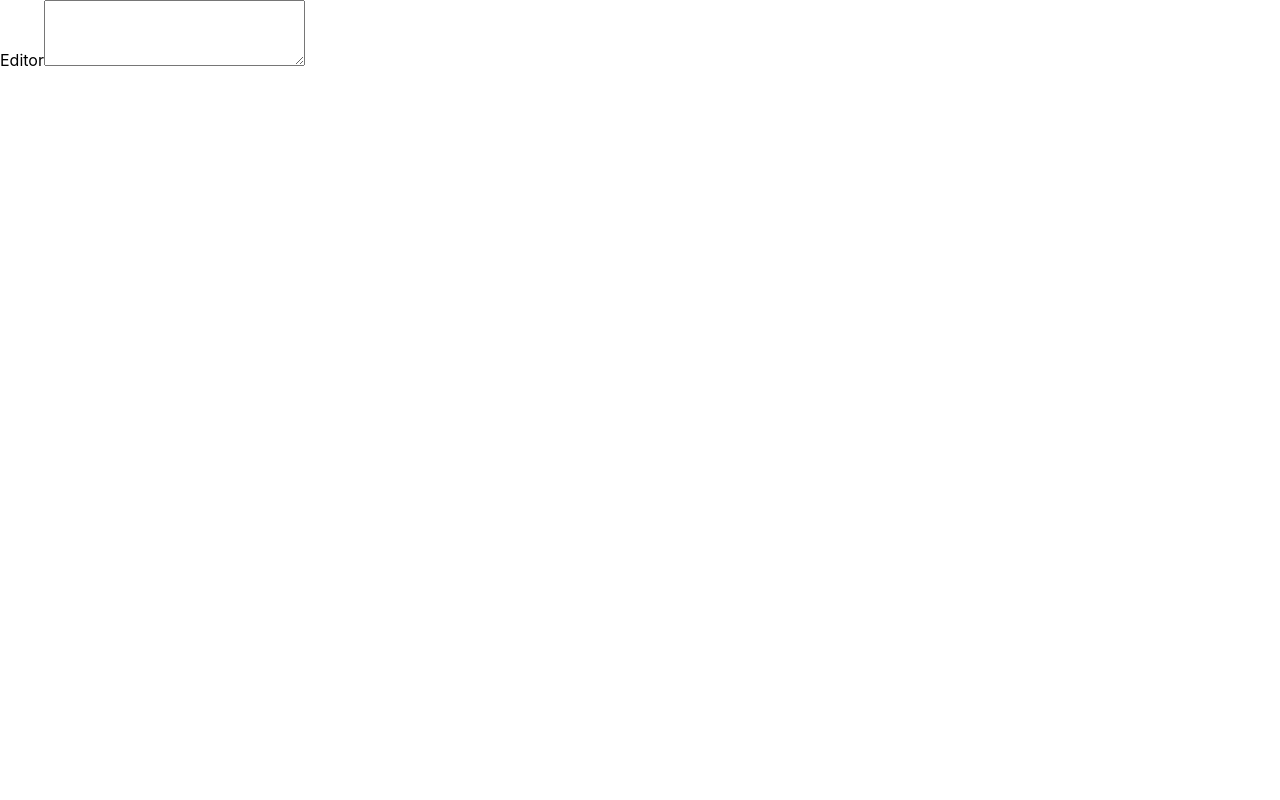
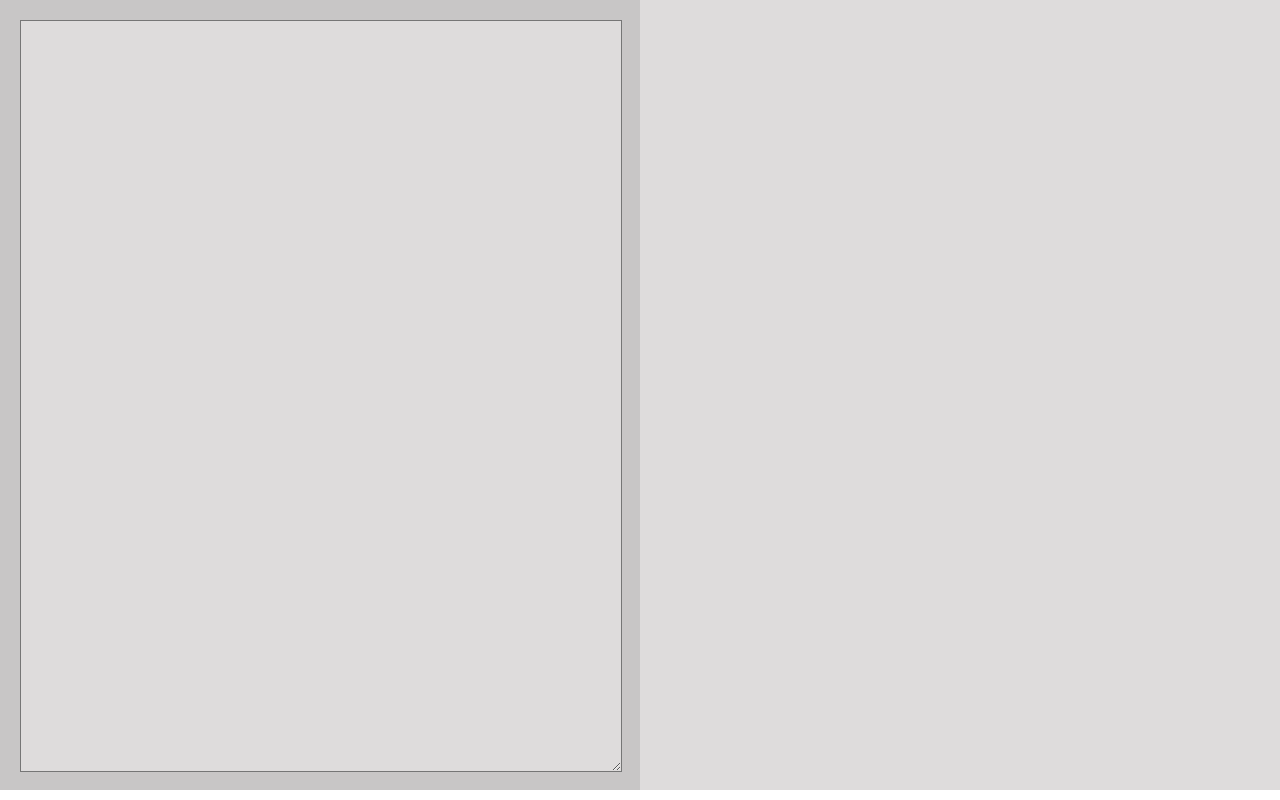
Before and after one commit to axelpelcode/previsualizador-markdown, a React (Create React App) app: page / in a window 1280 px wide. Built offline with nearby package versions, Linux system fonts and the light colour scheme.

Commit message:
commit02

```diff
--- a/package.json
+++ b/package.json
@@ -8,7 +8,9 @@
     "@testing-library/user-event": "^13.5.0",
     "react": "^18.2.0",
     "react-dom": "^18.2.0",
+    "react-markdown": "^8.0.7",
     "react-scripts": "5.0.1",
+    "react-syntax-highlighter": "^15.5.0",
     "web-vitals": "^2.1.4"
   },
   "scripts": {
--- a/public/index.html
+++ b/public/index.html
@@ -39,6 +39,7 @@
       To begin the development, run `npm start` or `yarn start`.
       To create a production bundle, use `npm run build` or `yarn build`.
     -->
+    <!-- Scripts -->
     <script src='https://cdn.freecodecamp.org/testable-projects-fcc/v1/bundle.js'></script>
   </body>
 </html>
--- a/src/App.css
+++ b/src/App.css
@@ -1,3 +1,27 @@
+
 .App {
-  text-align: center;
+  display: flex;
 }
+
+.label{
+  width: 50%;
+  height: 93.7vh;
+  padding: 20px;
+  outline: none;
+  background-color: rgb(200, 198, 198);
+}
+.textarea{
+  width: 100%;
+  height: 100%;
+  padding: 0px;
+  margin: 0px;
+  font-size: 2rem;
+  outline: none;
+  background-color: rgb(222, 220, 220);
+}
+.markdown{
+  width: 50%;
+  height: 93.7vh;
+  padding: 20px;
+  background-color: rgb(222, 220, 220);
+}
--- a/src/App.js
+++ b/src/App.js
@@ -1,13 +1,24 @@
 import React from 'react';
+import { useState } from 'react';
+import ReactMarkdown from 'react-markdown';
 import './App.css';
-import Editor from './componentes/editor';
-import Preview from './componentes/preview';
 
 function App() {
+
+  const [input, setInput] = useState();
+
   return (
-   <div>
-      <Editor />
-      <Preview />
+   <div className="App">
+        <label className="label">
+            <textarea
+                id="editor"
+                className="textarea"
+                value={input}
+                onChange={(event)=> setInput(event.target.value)}
+                autoFocus
+                 />
+        </label>
+        <ReactMarkdown className="markdown" >{input}</ReactMarkdown>
    </div>
   );
 }
--- a/src/componentes/editor.jsx
+++ /dev/null
@@ -1,30 +0,0 @@
-import React from 'react';
-import { useState } from 'react';
-
-function Editor() {
-    const [textInit, setText] = useState("texto inicial");
-
-    const TextDefault = () => {
-        <h1>Texto Default</h1>
-    };
-
-    const TextEdit = () => {
-        <h1>Texto nuevo</h1>
-    };
-
-    return (
-    <div>
-        <label>
-            Editor
-            <textarea
-                id="editor"
-                defaultValue={TextDefault}
-                rows={4}
-                cols={30}
-                 />
-        </label>
-    </div>
-    )
-};
-
-export default Editor;
--- a/src/componentes/preview.jsx
+++ /dev/null
@@ -1,12 +0,0 @@
-import React from 'react';
-// import Editor from './editor';
-
-function Preview() {
-    return (
-    <div>
-        <div id="preview"></div>
-    </div>
-    )
-};
-
-export default Preview;
```
Also changed, not shown: 1 other file (tests, documents, lock files or other folders).
